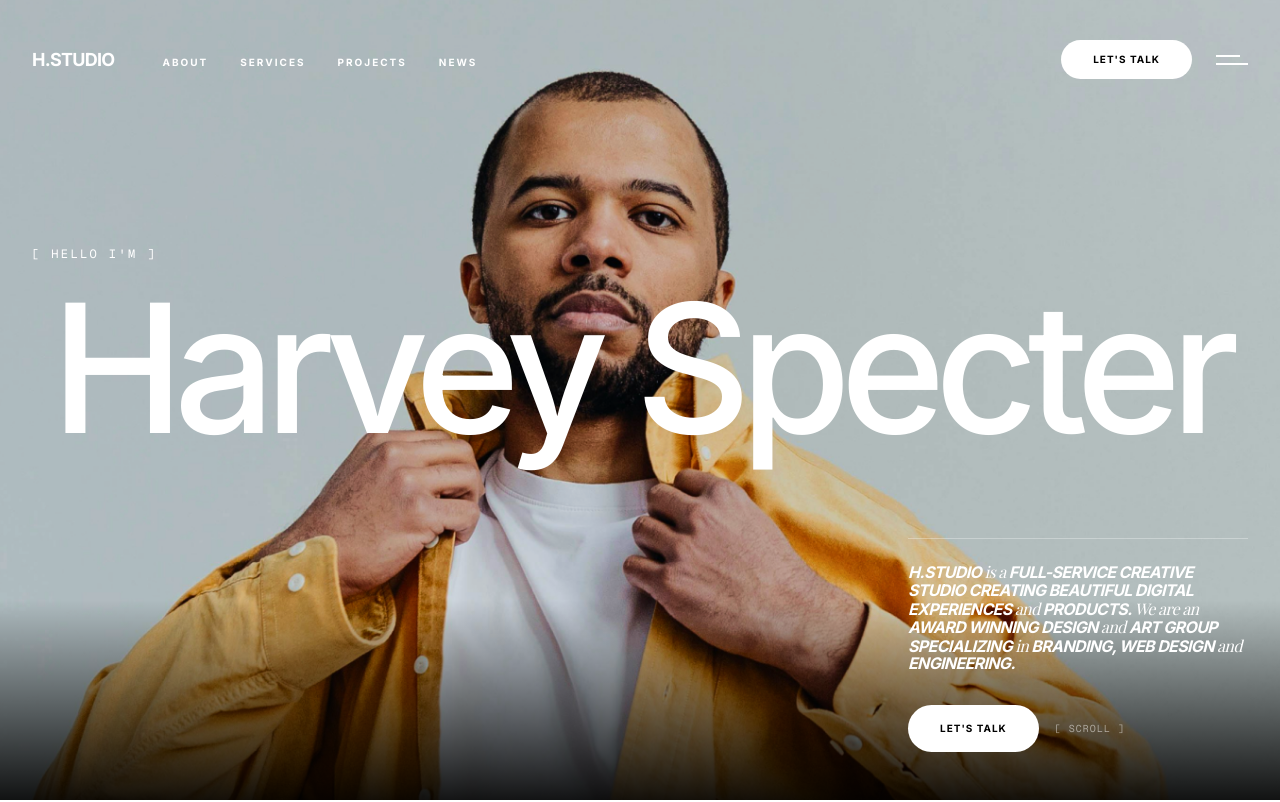
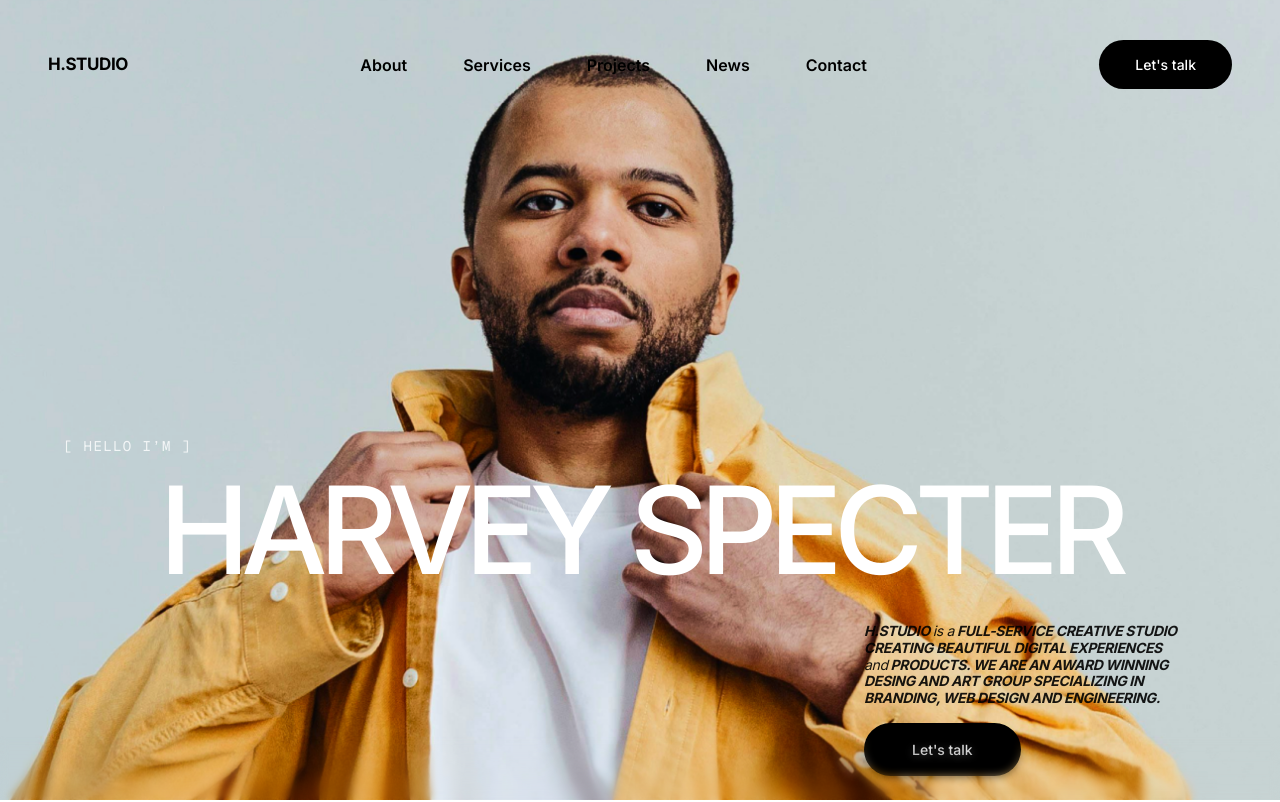
Before and after one commit to MagghyJi/portfolio-flux, a Next.js app: page / in a window 1280 px wide. Shown: the top 802 px of the page. Built offline with nearby package versions, Linux system fonts and the light colour scheme; a web font is replaced by a local one.

Commit message:
Finalize Hero and Navbar layout with precise Figma positioning and overlay effects

```diff
--- a/src/app/components/Hero.tsx
+++ b/src/app/components/Hero.tsx
@@ -1,81 +1,87 @@
 import Image from "next/image";
+
+const links = [
+  { name: "About", href: "#about" },
+  { name: "Services", href: "#services" },
+  { name: "Projects", href: "#projects" },
+  { name: "News", href: "#news" },
+  { name: "Contact", href: "#contact" },
+];
 
 export default function Hero() {
   return (
-    <section className="relative h-screen min-h-[700px] overflow-hidden bg-black">
+    <section className="relative w-full h-screen bg-[#DDE2E5] overflow-hidden flex flex-col items-center isolation-auto">
+
+      {/* Background Image - Filling from the very top */}
+      <div className="absolute inset-0 z-0">
         <Image
           src="/hero-image.png"
           alt="Harvey Specter"
           fill
           priority
-        className="object-cover object-center opacity-90"
+          className="object-cover object-top scale-105" // Removed translate-y to cover the top
         />
+      </div>
 
-      {/* Bottom gradient/blur */}
-      <div
-        className="absolute inset-x-0 bottom-0 h-[25%] z-10"
-        style={{
-          background: "linear-gradient(to top, rgba(0,0,0,0.9), transparent)",
-        }}
-      />
+      {/* Hero Content Layer */}
+      <div className="absolute inset-0 z-10 flex flex-col items-center pointer-events-none">
 
-      <div className="absolute inset-0 z-20 flex flex-col justify-center px-8">
-        {/* [ HELLO I'M ] */}
-        <div className="absolute top-[25%] md:top-[30%] left-8">
-          <span
-            className="font-mono text-[10px] md:text-[12px] text-white uppercase"
-            style={{ letterSpacing: "0.2em" }}
-          >
-            [ HELLO I&apos;M ]
+        {/* Navbar */}
+        <nav className="w-full max-w-[1440px] px-12 py-10 flex justify-between items-center pointer-events-auto">
+          <a href="#" className="text-[17px] font-bold text-black uppercase tracking-tight">
+            H.Studio
+          </a>
+          <ul className="hidden md:flex items-center gap-14">
+            {links.map((link) => (
+              <li key={link.name}>
+                <a href={link.href} className="text-[16px] font-semibold text-black hover:opacity-50 transition-opacity">
+                  {link.name}
+                </a>
+              </li>
+            ))}
+          </ul>
+          <a href="#contact" className="bg-black text-white text-[14px] font-medium px-9 py-3.5 rounded-full">
+            Let's talk
+          </a>
+        </nav>
+
+        {/* Title Group - Lowered even more */}
+        <div className="w-full max-w-[1440px] px-12 mt-[38vh] flex flex-col items-start">
+          <div className="px-4 mb-6">
+            <span className="font-mono text-[14px] text-white uppercase tracking-widest mix-blend-overlay opacity-80">
+              [ Hello i’m ]
             </span>
           </div>
 
-        {/* Harvey Specter */}
-        <div className="mt-[-5vw]">
           <h1
-            className="w-full text-center font-medium text-white leading-[0.9]"
+            className="w-full text-center text-white font-medium whitespace-nowrap mix-blend-overlay uppercase tracking-[-0.07em]"
             style={{
-              fontSize: "clamp(4rem, 14vw, 14rem)",
-              letterSpacing: "-0.06em",
-              whiteSpace: "nowrap"
+              fontSize: "9.5vw",
+              lineHeight: "0.8"
             }}
           >
             Harvey Specter
           </h1>
         </div>
 
-        {/* Description — Editorial Mix */}
-        <div className="absolute bottom-12 right-8 max-w-[340px] text-left">
-          <div className="h-px bg-white/30 mb-6" />
-          <p
-            className="text-sm md:text-base font-bold italic uppercase leading-[1.1] text-white"
-            style={{ letterSpacing: "-0.04em" }}
-          >
-            H.STUDIO{" "}
-            <span className="font-playfair font-normal normal-case italic">is a</span>{" "}
-            FULL-SERVICE CREATIVE STUDIO CREATING BEAUTIFUL DIGITAL EXPERIENCES{" "}
-            <span className="font-playfair font-normal normal-case italic">and</span>{" "}
-            PRODUCTS.{" "}
-            <span className="font-playfair font-normal normal-case italic">We are an</span>{" "}
-            AWARD WINNING DESIGN{" "}
-            <span className="font-playfair font-normal normal-case italic">and</span>{" "}
-            ART GROUP SPECIALIZING{" "}
-            <span className="font-playfair font-normal normal-case italic">in</span>{" "}
-            BRANDING, WEB DESIGN{" "}
-            <span className="font-playfair font-normal normal-case italic">and</span>{" "}
-            ENGINEERING.
+        {/* Bottom Description - Touching the bottom margin, no separator */}
+        <div className="absolute bottom-6 right-12 md:right-24 max-w-[320px] pointer-events-auto text-right md:text-left">
+          <p className="text-[14px] font-bold italic text-black/90 uppercase leading-[1.2] tracking-tight">
+            H.STUDIO <span className="font-normal normal-case italic">is a</span> FULL-SERVICE CREATIVE STUDIO CREATING BEAUTIFUL DIGITAL EXPERIENCES <span className="font-normal normal-case italic">and</span> PRODUCTS. WE ARE AN AWARD WINNING DESING AND ART GROUP SPECIALIZING IN BRANDING, WEB DESIGN AND ENGINEERING.
           </p>
-          <div className="mt-8 flex items-center gap-4">
-            <a
-              href="#contact"
-              className="inline-block bg-white text-black text-[10px] font-bold uppercase px-8 py-4 rounded-full tracking-widest hover:bg-black hover:text-white transition-all duration-300"
-            >
-              Let&apos;s talk
+          <div className="mt-4">
+            <a href="#contact" className="bg-black text-white text-[14px] font-medium px-12 py-4 rounded-full inline-block">
+              Let's talk
             </a>
-            <span className="font-mono text-[10px] text-white/50 uppercase tracking-widest">[ SCROLL ]</span>
           </div>
         </div>
+
       </div>
+
+      {/* Subtle blur at the bottom */}
+      <div className="absolute inset-x-0 bottom-0 h-[8%] z-20 backdrop-blur-[4px] pointer-events-none"
+           style={{ maskImage: "linear-gradient(to top, black, transparent)", WebkitMaskImage: "linear-gradient(to top, black, transparent)" }} />
+
     </section>
   );
 }
--- a/src/app/components/Navbar.tsx
+++ b/src/app/components/Navbar.tsx
@@ -3,40 +3,39 @@ const links = [
   { name: "Services", href: "#services" },
   { name: "Projects", href: "#projects" },
   { name: "News", href: "#news" },
+  { name: "Contact", href: "#contact" },
 ];
 
 export default function Navbar() {
   return (
-    <nav className="flex items-center justify-between px-8 py-8 md:py-10">
-      <div className="flex items-center gap-12">
-        <a href="#" className="text-lg font-bold text-white tracking-[-0.04em] uppercase">
+    <nav className="fixed top-0 left-0 w-full flex items-center justify-between px-12 py-8 md:py-10 z-[100] bg-transparent">
+      {/* Left: Logo */}
+      <a href="#" className="text-xl font-bold text-black tracking-[-0.04em] uppercase">
         H.Studio
       </a>
-        <ul className="hidden md:flex items-center gap-8">
+
+      {/* Center: Links */}
+      <ul className="hidden md:flex items-center gap-12 absolute left-1/2 -translate-x-1/2">
         {links.map((link) => (
           <li key={link.name}>
             <a
               href={link.href}
-                className="text-[10px] font-bold text-white uppercase tracking-[0.2em] hover:text-white/60 transition-colors"
+              className="text-[11px] font-bold text-black uppercase tracking-[0.2em] hover:text-black/40 transition-colors"
             >
               {link.name}
             </a>
           </li>
         ))}
       </ul>
-      </div>
 
+      {/* Right: CTA Button */}
       <div className="flex items-center gap-6">
         <a
           href="#contact"
-          className="hidden sm:inline-block bg-white text-black text-[10px] font-bold uppercase px-8 py-3 rounded-full tracking-widest hover:bg-white/80 transition-all duration-300"
+          className="bg-black text-white text-[11px] font-bold uppercase px-8 py-3 rounded-full tracking-widest hover:bg-black/80 transition-all duration-300"
         >
-          Let&apos;s talk
+          Let's talk
         </a>
-        <button className="flex flex-col gap-1.5 group cursor-pointer">
-          <div className="w-6 h-0.5 bg-white group-hover:w-8 transition-all" />
-          <div className="w-8 h-0.5 bg-white" />
-        </button>
       </div>
     </nav>
   );
--- a/src/app/page.tsx
+++ b/src/app/page.tsx
@@ -1,4 +1,3 @@
-import Navbar from "./components/Navbar";
 import Hero from "./components/Hero";
 import About from "./components/About";
 import BioDetail from "./components/BioDetail";
@@ -11,13 +10,8 @@ import Footer from "./components/Footer";
 
 export default function Home() {
   return (
-    <main className="overflow-x-hidden w-full max-w-full bg-black">
-      <div className="relative">
-        <div className="absolute top-0 left-0 right-0 z-50">
-          <Navbar />
-        </div>
-        <Hero />
-      </div>
+    <main className="overflow-x-hidden w-full max-w-full">
+      <Hero />
       <About />
       <BioDetail />
       <FullWidthImage />
```
Lines whose indentation alone changed are shown as unchanged.
